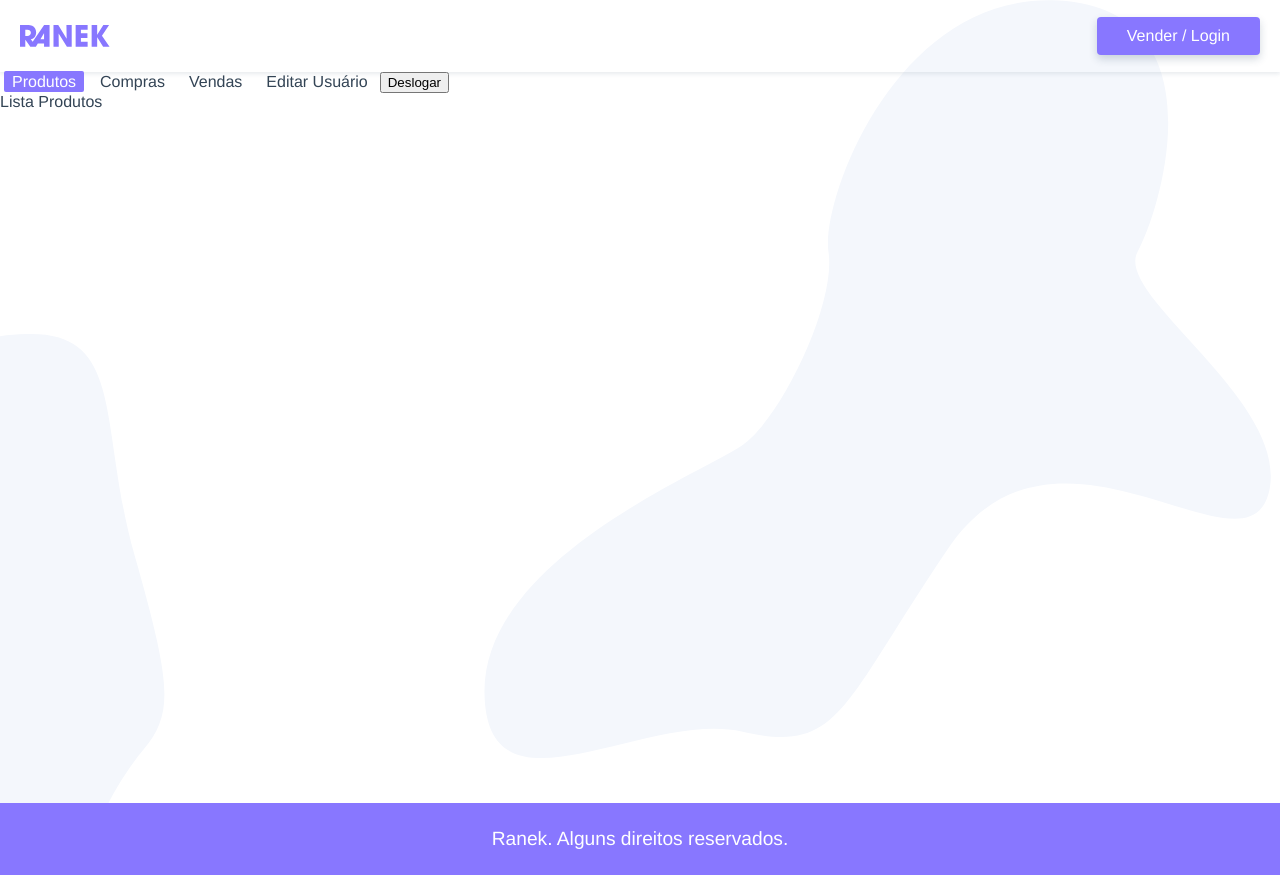
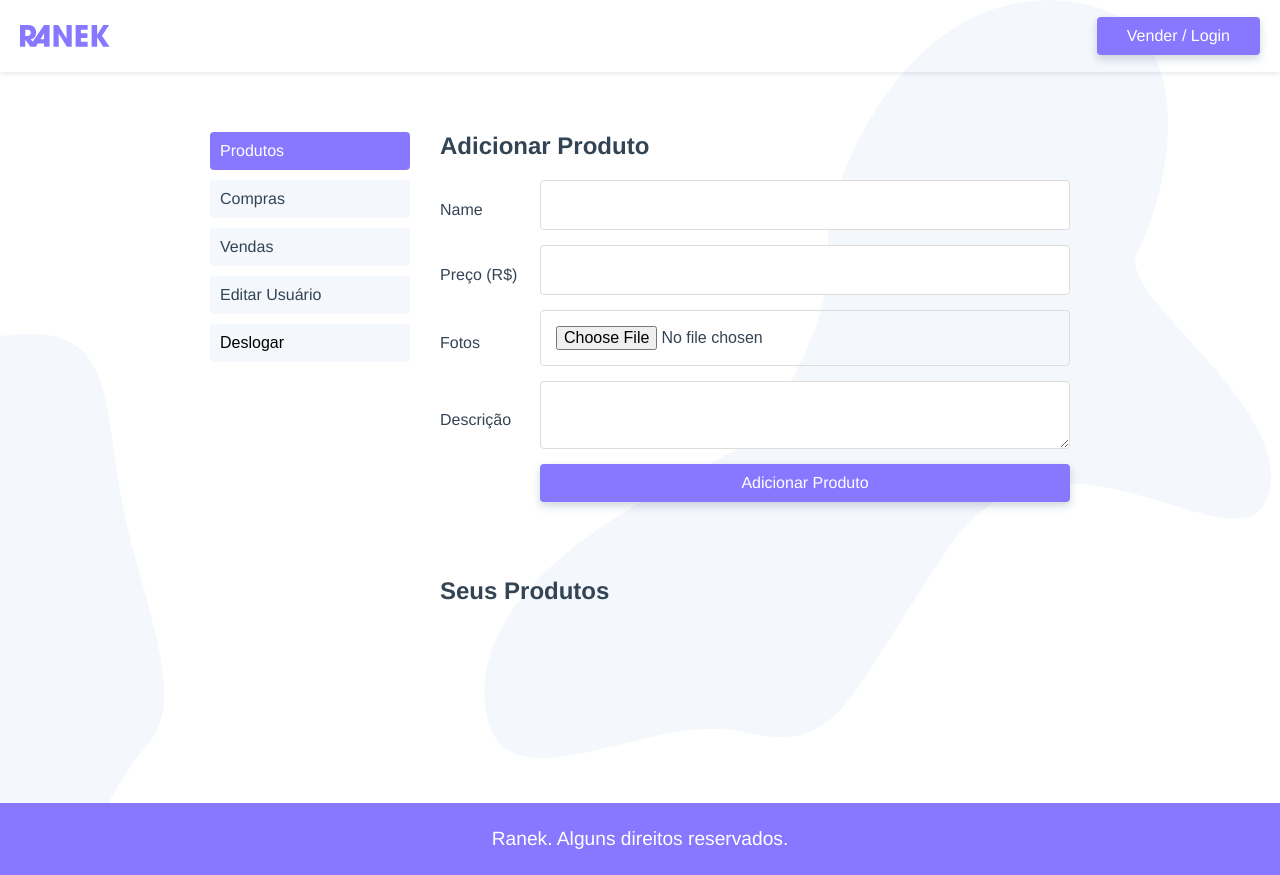
Before and after one commit to GabriellDev0/ranek, a Vue app: page /user in a window 1280 px wide. Built offline with nearby package versions, Linux system fonts and the light colour scheme.

Commit message:
Adicionei à página de usuário os seus respectivos produtos e eles podem adicionar e deletar os mesmos

```diff
--- /dev/null
+++ b/src/components/ProductItem.vue
@@ -0,0 +1,41 @@
+<template>
+    <div class="product" v-if="product">
+        <router-link class="product-img" :to="{name: 'product', params:{id: product.id}}">
+          <img v-if="product.photos"
+                :src="product.photos[0].src"
+                :alt="product.photos[0].title">
+            <p>Ver Produto</p>
+        </router-link>
+        <div class="info">
+            <p class="price">{{$filters.numPrice(product.price)}}</p>
+            <h2 class="title">{{product.name}}</h2>
+            <slot></slot>
+        </div>
+    </div>
+</template>
+
+<script>
+export default {
+    name: "ProductItem",
+    props: ["product"]
+}
+</script>
+
+<style scoped>
+.product{
+    display: grid;
+    grid-template-columns: minmax(100px, 200px) 1fr;
+    gap: 20px;
+    margin-bottom: 40px;
+    position: relative;
+}
+.info{
+    align-self: flex-end
+}
+
+.product-img{
+    border-radius: 4px;
+    overflow: hidden;
+    height: 100px;
+}
+</style>
--- a/src/components/ProductsByPage.vue
+++ b/src/components/ProductsByPage.vue
@@ -60,7 +60,7 @@ export default {
 }
 </script>
 
-<style>
+<style scoped>
 ul{
     grid-column: 1/-1;
 }
--- a/src/services.js
+++ b/src/services.js
@@ -10,6 +10,9 @@ export const api = {
     },
     post(endpoint, body){
         return axiosInstance.post(endpoint, body)
+    },
+    delete(endpoint){
+        return axiosInstance.delete(endpoint)
     }
 }
 
--- a/src/store/index.js
+++ b/src/store/index.js
@@ -16,7 +16,8 @@ export default createStore({
       district: "",
       city: "",
       state: ""
-    }
+    },
+    user_products: null
   },
   getters: {
   },
@@ -28,9 +29,21 @@ export default createStore({
       //Object.assign, combina pra mim o objeto que já tenho do user com o payload que está sendo enviado,
       //se a propriedade já existir, altera só o valor, se não existir, acrescenta lá pra mim.
       state.user = Object.assign(state.user,payload)
+    },
+    UPDATE_USER_PRODUCTS(state, payload){
+      state.user_products = payload
+    },
+    ADD_USER_PRODUCTS(state, payload){
+      state.user_products.unshift(payload)
     }
   },
   actions: {
+    getUserProducts(context){
+      api.get(`/product?user_id=${context.state.user.id}`)
+      .then(response =>{
+        context.commit("UPDATE_USER_PRODUCTS", response.data)
+      })
+    },
     getUser(context, payload){
      return api.get(`/user/${payload}`).then(response =>{
           context.commit("UPDATE_USER", response.data)
--- /dev/null
+++ b/src/views/AddProduct.vue
@@ -0,0 +1,63 @@
+<template>
+    <form class="add-product">
+        <label for="name">Name</label>
+        <input id="name" name="name" type="text" v-model="product.name">
+
+        <label for="price">Preço (R$)</label>
+        <input id="price" name="price" type="number" v-model="product.price">
+
+        <label for="photos">Fotos</label>
+        <input id="photos" name="photos" type="file" ref="photos">
+
+        <label for="description">Descrição</label>
+        <textarea
+            id="description"
+            name="description"
+            type="text"
+            v-model="product.description">
+        </textarea>
+
+        <input class="btn" type="button" value="Adicionar Produto" @click.prevent="addProduct">
+    </form>
+</template>
+
+<script>
+import { api } from "@/services.js";
+export default {
+    name:"AddProduct",
+    data(){
+        return{
+            product: {
+                name: "",
+                user_id:"",
+                price: "",
+                description: "",
+                photos: null
+            }
+        }
+    },
+    methods:{
+        formatProduct(){
+            this.product.user_id = this.$store.state.user.id
+        },
+        addProduct(){
+            this.formatProduct()
+            api.post("/product", this.product).then(()=>{
+                this.$store.dispatch("getUserProducts")
+            })
+        }
+    }
+}
+</script>
+
+<style scoped>
+.add-product{
+    display: grid;
+    grid-template-columns: 100px 1fr;
+    align-items: center;
+    margin-bottom: 60px;
+}
+.btn{
+    grid-column: 2;
+}
+</style>
--- a/src/views/User/UserProducts.vue
+++ b/src/views/User/UserProducts.vue
@@ -1,13 +1,86 @@
 <template>
-    <p>Lista Produtos</p>
+    <section>
+        <h2>Adicionar Produto</h2>
+        <AddProduct/>
+        <h2>Seus Produtos</h2>
+        <transition-group v-if="user_products" name="list" tag="ul">
+            <li v-for="product, index in user_products" :key="index">
+                <ProductItem :product="product">
+                    <p>{{product.description}}</p>
+                    <button class="delete" @click.prevent="deleteProduct(product.id, product.name)">Deletar</button>
+                </ProductItem>
+            </li>
+        </transition-group>
+    </section>
 </template>
 
 <script>
+import AddProduct from "@/views/AddProduct.vue"
+import { mapState, mapActions } from "vuex";
+import ProductItem from "@/components/ProductItem.vue"
+import { api } from "@/services.js"
 export default {
-    name: "UserProducts"
+    name: "UserProducts",
+    components:{
+        AddProduct,
+        ProductItem
+    },
+    computed: {
+        ...mapState(["login","user","user_products"])
+    },
+    methods:{
+        ...mapActions(["getUserProducts"]),
+        deleteProduct(id,name){
+          const confirm = window.confirm(`Deseja realmente remover o produto ${name}`)
+          if(confirm){
+              api.delete(`/product/${id}`).then(()=>{
+                  this.getUserProducts()
+              }).catch(error =>{
+                  console.log(error.response)
+              })
+          }
+        }
+    },
+    watch:{
+        login(){
+            this.getUserProducts();
+        }
+    },
+    created(){
+        if(this.login){
+            this.getUserProducts();
+        }
+
+    }
 }
 </script>
 
-<style>
+<style scoped>
+h2{
+    margin-bottom: 20px;
+}
 
+.list-enter-from,
+.list-leave-to{
+    opacity: 0;
+    transform: translate3d(20px, 0, 0);
+}
+
+.list-enter-active,
+.list-leave-active{
+    transition: all .3s
+}
+
+.delete{
+    position: absolute;
+    top: 0px;
+    right: 0px;
+    background: url("../../assets/remove.svg") no-repeat center center;
+    width: 24px;
+    height: 24px;
+    text-indent: -140px;
+    overflow: hidden;
+    cursor: pointer;
+    border: none;
+}
 </style>
--- a/src/views/User/UserView.vue
+++ b/src/views/User/UserView.vue
@@ -40,9 +40,43 @@ export default {
 </script>
 
 <style scoped>
-.router-link-exact-active{
+.user{
+    display: grid;
+    grid-template-columns: minmax(140px, 200px) 1fr;
+    max-width: 900px;
+    margin: 40px auto;
+    grid-gap: 30px;
+    padding: 20px;
+}
+@media (max-width: 500px){
+    .user{
+        grid-template-columns: 1fr;
+        margin: 0px auto;
+    }
+}
+
+.sidenav a, .sidenav button{
+    padding: 10px;
+    display: block;
+    background: #f4f7fc;
+    margin-bottom: 10px;
+    border-radius: 4px;
+    }
+
+
+.sidenav a.router-link-exact-active,
+.sidenav a:hover,
+.sidenav button:hover{
     background: #87f;
     color: #fff;
 }
 
+.sidenav button{
+    border: none;
+    width: 100%;
+    font-size: 1rem;
+    text-align: left;
+    font-family: "Avenir", Arial, Helvetica, sans-serif;
+    cursor: pointer;
+}
 </style>
```
